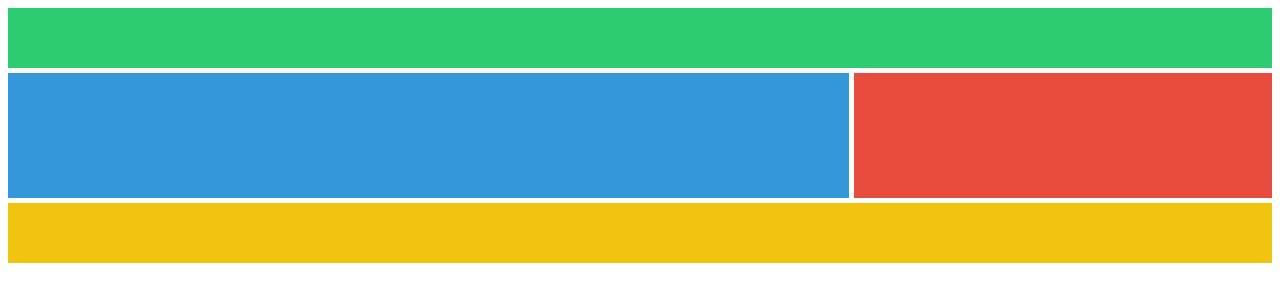
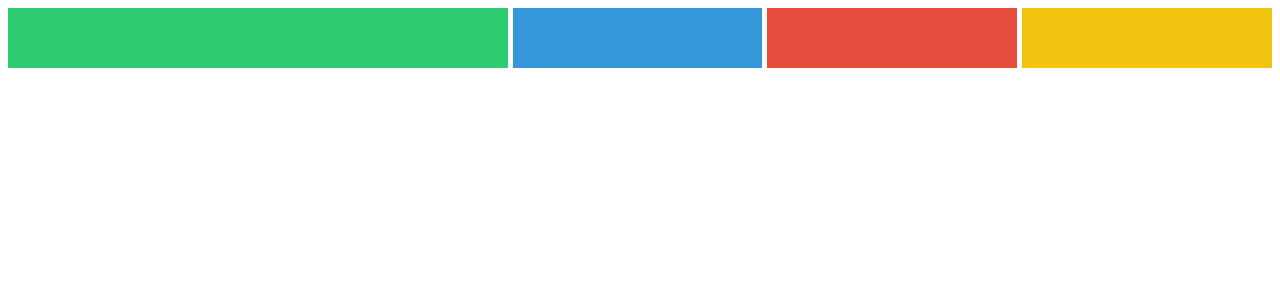
Before and after one commit to para12/css-grid, a plain HTML site: page index.html in a window 1280 px wide. Drawn offline with Linux system fonts and the light colour scheme.

Commit message:
minmax, max-content

```diff
--- a/index.html
+++ b/index.html
@@ -12,28 +12,29 @@
       grid-template-rows : 30px 12px; */
       grid-gap : 5px;
       grid-auto-rows : 60px;
-      grid-template-areas : "header header header"
+      grid-template-columns : minmax(200px,2fr) 1fr 1fr 1fr;
+      /* grid-template-areas : "header header header"
                             "content content sidebar"
                             "content content sidebar"
-                            "footer footer footer"
+                            "footer footer footer" */
     }
     /* .box{
       background-color:  #e67e22;
     } */
     .first {
-      grid-area : header;
+      /* grid-area : header; */
       background-color: #2ecc71;
     }
     .second{
-      grid-area : content;
+      /* grid-area : content; */
       background-color: #3498db;
     }
     .third{
-      grid-area : sidebar;
+      /* grid-area : sidebar; */
       background-color: #e74c3c;
     }
     .fourth{
-      grid-area : footer;
+      /* grid-area : footer; */
       background-color: #f1c40f;
     }
   </style>
```
